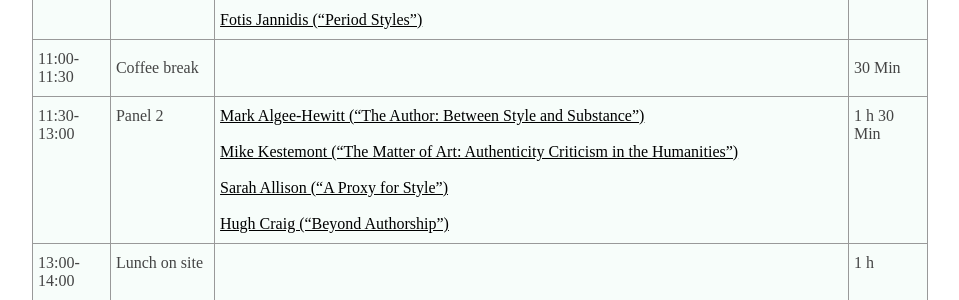
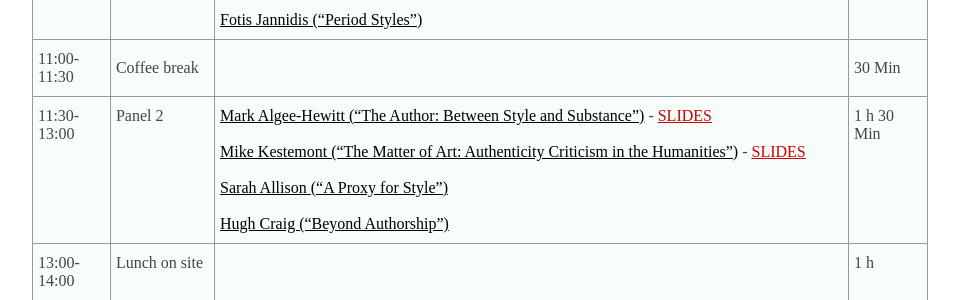
Before and after one commit to DigitalLiteraryStylistic/-DigitalLiteraryStylistic.github.io, a Jekyll site: the page built from program.html, in a window 1280 px wide and 900 px high, scrolled down 619 px. Shown: the part 153-453 px from the top of the window, without its empty margins (160-1119 px from the left). Built offline with Jekyll 4.4.1, drawn with Linux system fonts in a browser that asks for light colours.

Commit message:
Update program.html

```diff
--- a/program.html
+++ b/program.html
@@ -43,8 +43,7 @@
   <tr>
     <td class="tg-yw4l">11:30-13:00</td>
     <td class="tg-yw4l">Panel 2</td>
-    <td class="tg-yw4l"><a class="tg" href="#algee">Mark Algee-Hewitt (“The Author: Between Style and Substance”)</a><br><br><a class="tg" href="#kestermont">Mike Kestemont (“The Matter of Art: Authenticity Criticism in the Humanities”)</a><br><br><a class="tg" href="#allison">Sarah Allison (“A Proxy for Style”)</a><br><br><a class="tg" href="#craig">Hugh Craig (“Beyond Authorship”)</a></td>
-    <td class="tg-yw4l">1 h 30 Min</td>
+    <td class="tg-yw4l"><a class="tg" href="#algee">Mark Algee-Hewitt (“The Author: Between Style and Substance”)</a> - <a class="slides" href="slides/Algee-Hewitt.pdf" target="_blank">SLIDES</a><br><br><a class="tg" href="#kestermont">Mike Kestemont (“The Matter of Art: Authenticity Criticism in the Humanities”)</a> - <a class="slides" href="slides/Kestemont.pdf" target="_blank">SLIDES</a><br><br><a class="tg" href="#allison">Sarah Allison (“A Proxy for Style”)</a><br><br><a class="tg" href="#craig">Hugh Craig (“Beyond Authorship”)</a></td>    <td class="tg-yw4l">1 h 30 Min</td>
   </tr>
   <tr>
     <td class="tg-yw4l">13:00-14:00</td>
```
